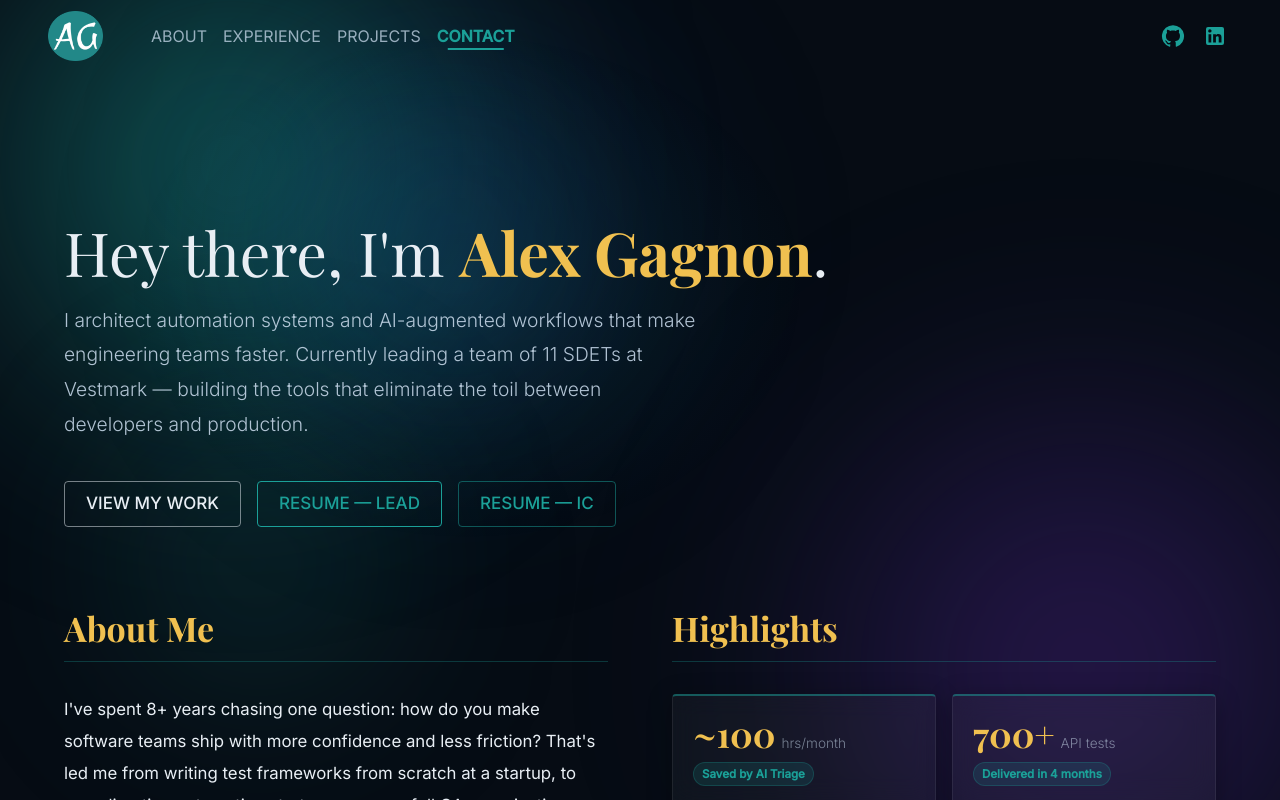
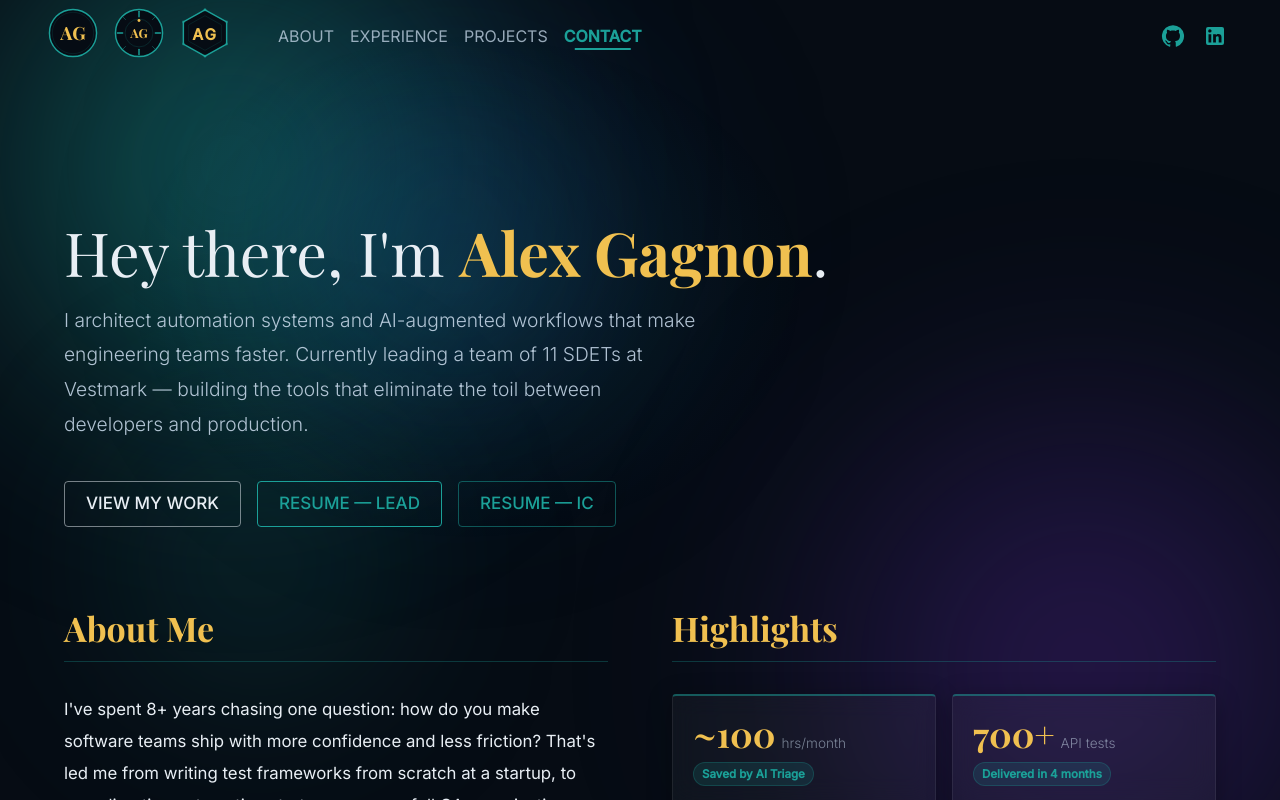
Before and after one commit to alex-gagnon/simple-portfolio, a React (Vite) app: page / in a window 1280 px wide. Built offline with nearby package versions, Linux system fonts and the light colour scheme.

Commit message:
Logo preview: show all 3 variants side by side for selection

```diff
--- a/src/components/Header/Header.tsx
+++ b/src/components/Header/Header.tsx
@@ -4,6 +4,7 @@ import GitHubIcon from '@mui/icons-material/GitHub';
 import LinkedInIcon from '@mui/icons-material/LinkedIn';
 import { useScrolled } from '../../hooks/useScrolled';
 import { useActiveSection } from '../../hooks/useActiveSection';
+import { LogoMonogram, LogoAviation, LogoHex } from '../Logo/Logo';
 
 const NAV_LINKS = [
     { label: 'About', href: '#about', sectionId: 'about' },
@@ -37,14 +38,12 @@ export const Header = () => {
         >
             <Container maxWidth={false}>
                 <Toolbar>
-                    <Typography
-                        variant="h6"
-                        noWrap
-                        component="div"
-                        sx={{ mr: 5, display: { xs: 'none', md: 'flex' } }}
-                    >
-                        <img src="/logos/android-chrome-192x192.png" alt="Alex Gagnon" height={50} width={55} />
-                    </Typography>
+                    {/* LOGO PREVIEW — pick A, B, or C then we'll clean this up */}
+                    <Box sx={{ mr: 5, display: { xs: 'none', md: 'flex' }, gap: 2, alignItems: 'center' }}>
+                        <Tooltip title="A — Monogram"><Box sx={{ cursor: 'pointer' }}><LogoMonogram /></Box></Tooltip>
+                        <Tooltip title="B — Aviation"><Box sx={{ cursor: 'pointer' }}><LogoAviation /></Box></Tooltip>
+                        <Tooltip title="C — Hex"><Box sx={{ cursor: 'pointer' }}><LogoHex /></Box></Tooltip>
+                    </Box>
 
                     <Box sx={{ flexGrow: 1, display: { xs: 'flex', md: 'none' } }}>
                         <IconButton
@@ -90,14 +89,9 @@ export const Header = () => {
                         </Menu>
                     </Box>
 
-                    <Typography
-                        variant="h6"
-                        noWrap
-                        component="div"
-                        sx={{ flexGrow: 1, display: { xs: 'flex', md: 'none' } }}
-                    >
-                        <img src="/logos/android-chrome-192x192.png" alt="Alex Gagnon" height={45} width={50} />
-                    </Typography>
+                    <Box sx={{ flexGrow: 1, display: { xs: 'flex', md: 'none' }, gap: 1.5, alignItems: 'center' }}>
+                        <LogoMonogram /><LogoAviation /><LogoHex />
+                    </Box>
 
                     <Box sx={{ flexGrow: 1, display: { xs: 'none', md: 'flex' } }}>
                         {NAV_LINKS.map(({ label, href, sectionId }) => {
--- /dev/null
+++ b/src/components/Logo/Logo.tsx
@@ -0,0 +1,64 @@
+import React from 'react';
+
+const size = { height: 50, width: 50 };
+
+// Option A — Polished monogram: dark circle, teal ring, gold Playfair "AG"
+export const LogoMonogram = () => (
+    <svg viewBox="0 0 52 52" fill="none" xmlns="http://www.w3.org/2000/svg" {...size}>
+        <circle cx="26" cy="26" r="24.5" fill="#060c14" stroke="#1ba098" strokeWidth="1.5" />
+        <circle cx="26" cy="26" r="21.5" fill="none" stroke="rgba(27,160,152,0.18)" strokeWidth="0.75" />
+        <text x="26" y="33" textAnchor="middle"
+            fontFamily="'Playfair Display', serif" fontSize="19" fontWeight="700" fill="#f0c050">
+            AG
+        </text>
+    </svg>
+);
+
+// Option B — Aviation / compass rose: tick marks, inner ring, centered "AG"
+export const LogoAviation = () => (
+    <svg viewBox="0 0 52 52" fill="none" xmlns="http://www.w3.org/2000/svg" {...size}>
+        <circle cx="26" cy="26" r="24.5" fill="#060c14" stroke="#1ba098" strokeWidth="1.5" />
+        {/* Cardinal ticks */}
+        <line x1="26" y1="3.5" x2="26" y2="9"   stroke="#1ba098" strokeWidth="1.5" strokeLinecap="round" />
+        <line x1="26" y1="43" x2="26" y2="48.5" stroke="#1ba098" strokeWidth="1.5" strokeLinecap="round" />
+        <line x1="3.5" y1="26" x2="9"   y2="26" stroke="#1ba098" strokeWidth="1.5" strokeLinecap="round" />
+        <line x1="43" y1="26" x2="48.5" y2="26" stroke="#1ba098" strokeWidth="1.5" strokeLinecap="round" />
+        {/* Diagonal ticks */}
+        <line x1="9"  y1="9"  x2="12" y2="12" stroke="rgba(27,160,152,0.45)" strokeWidth="1" strokeLinecap="round" />
+        <line x1="43" y1="9"  x2="40" y2="12" stroke="rgba(27,160,152,0.45)" strokeWidth="1" strokeLinecap="round" />
+        <line x1="9"  y1="43" x2="12" y2="40" stroke="rgba(27,160,152,0.45)" strokeWidth="1" strokeLinecap="round" />
+        <line x1="43" y1="43" x2="40" y2="40" stroke="rgba(27,160,152,0.45)" strokeWidth="1" strokeLinecap="round" />
+        {/* Inner ring */}
+        <circle cx="26" cy="26" r="14.5" fill="none" stroke="rgba(27,160,152,0.25)" strokeWidth="0.75" />
+        {/* North dot */}
+        <circle cx="26" cy="13" r="1.5" fill="#f0c050" />
+        <text x="26" y="31.5" textAnchor="middle"
+            fontFamily="'Playfair Display', serif" fontSize="13" fontWeight="700" fill="#f0c050">
+            AG
+        </text>
+    </svg>
+);
+
+// Option C — Hexagonal / geometric: angular frame, Inter sans-serif "AG"
+export const LogoHex = () => (
+    <svg viewBox="0 0 52 52" fill="none" xmlns="http://www.w3.org/2000/svg" {...size}>
+        {/* Outer hex */}
+        <polygon points="26,2 48.5,14.5 48.5,37.5 26,50 3.5,37.5 3.5,14.5"
+            fill="#060c14" stroke="#1ba098" strokeWidth="1.5" />
+        {/* Inner hex hairline */}
+        <polygon points="26,8 43,17.5 43,34.5 26,44 9,34.5 9,17.5"
+            fill="none" stroke="rgba(27,160,152,0.2)" strokeWidth="0.75" />
+        {/* Corner accent dots */}
+        <circle cx="26"  cy="2"    r="1.5" fill="#1ba098" />
+        <circle cx="26"  cy="50"   r="1.5" fill="#1ba098" />
+        <circle cx="3.5" cy="14.5" r="1.5" fill="rgba(27,160,152,0.5)" />
+        <circle cx="48.5" cy="14.5" r="1.5" fill="rgba(27,160,152,0.5)" />
+        <circle cx="3.5" cy="37.5" r="1.5" fill="rgba(27,160,152,0.5)" />
+        <circle cx="48.5" cy="37.5" r="1.5" fill="rgba(27,160,152,0.5)" />
+        <text x="26" y="33" textAnchor="middle"
+            fontFamily="'Inter', sans-serif" fontSize="16" fontWeight="700"
+            fill="#f0c050" letterSpacing="2">
+            AG
+        </text>
+    </svg>
+);
```
